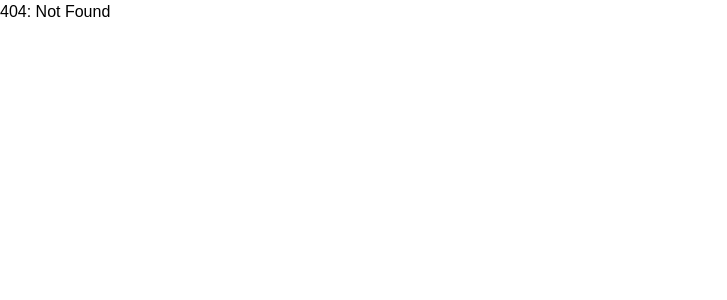
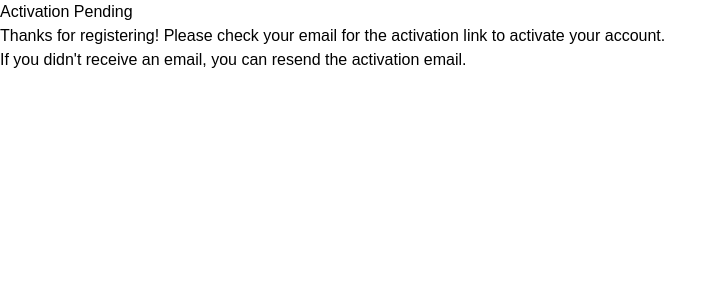
Before and after one commit to sebastianmr18/sc-proyecto-frontend, a Next.js app: page /auth/users/activation-pending in a window 1280 px wide. Before the commit this address had no page. Shown: the top 300 px of the page, without its empty margins (0-727 px from the left). Built offline with nearby package versions, Linux system fonts and the light colour scheme.

Commit message:
refactor: user registration

```diff
--- /dev/null
+++ b/app/auth/users/activation-pending/page.tsx
@@ -0,0 +1,18 @@
+import React from 'react';
+import Link from 'next/link';
+
+const ActivationPending = () => {
+    return (
+        <div>
+            <h1>Activation Pending</h1>
+            <p>
+                Thanks for registering! Please check your email for the activation link to activate your account.
+            </p>
+            <p>
+                If you didn't receive an email, you can <Link href="/auth/users/resend-activation">resend the activation email</Link>.
+            </p>
+        </div>
+    );
+};
+
+export default ActivationPending;
--- a/app/api/register/route.ts
+++ b/app/auth/users/route.ts
@@ -3,9 +3,10 @@ import { NextRequest, NextResponse } from 'next/server';
 
 // Función reutilizable para manejar el registro
 async function handleRegister(data: any) {
-    const apiURL = process.env.NEXT_PUBLIC_API_URL;
+    //const apiURL = process.env.NEXT_PUBLIC_API_URL;
+    const URL = process.env.NEXT_PUBLIC_URL;
     try {
-        const response = await axios.post(`${apiURL}/register/`, data);
+        const response = await axios.post(`${URL}/auth/users/`, data);
         return { status: 200, data: response.data };
     } catch (error: any) {
         if (error.response) {
--- a/app/register/page.tsx
+++ b/app/register/page.tsx
@@ -27,9 +27,9 @@ const Register = () => {
     const handleSubmit = async (e: React.FormEvent<HTMLFormElement>) => {
         e.preventDefault();
         try {
-            const response = await axios.post('api/register/', formData);
+            const response = await axios.post('auth/users/', formData);
             console.log('User Registered', response.data);
-            router.push('/login');
+            router.push(`/auth/users/activation-pending`);
         } catch (error) {
             console.error('Error', error);
         }
```
